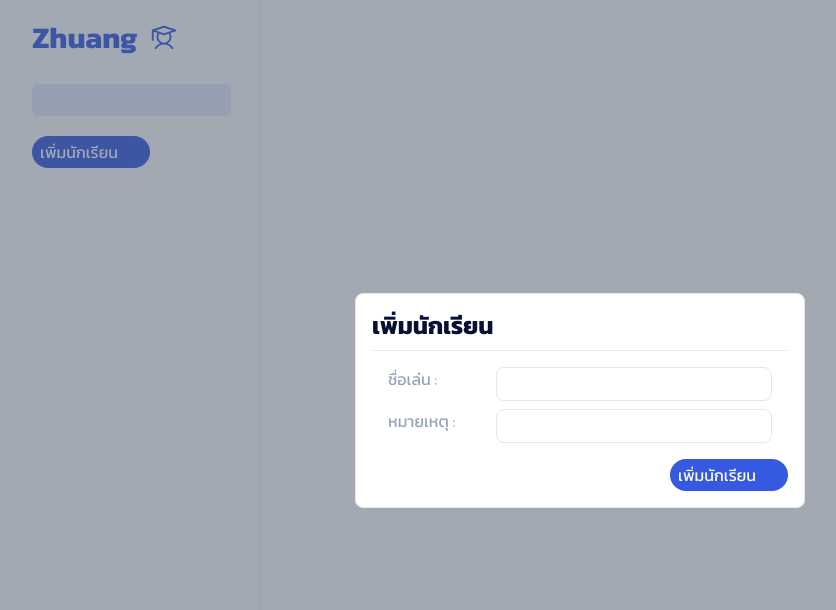
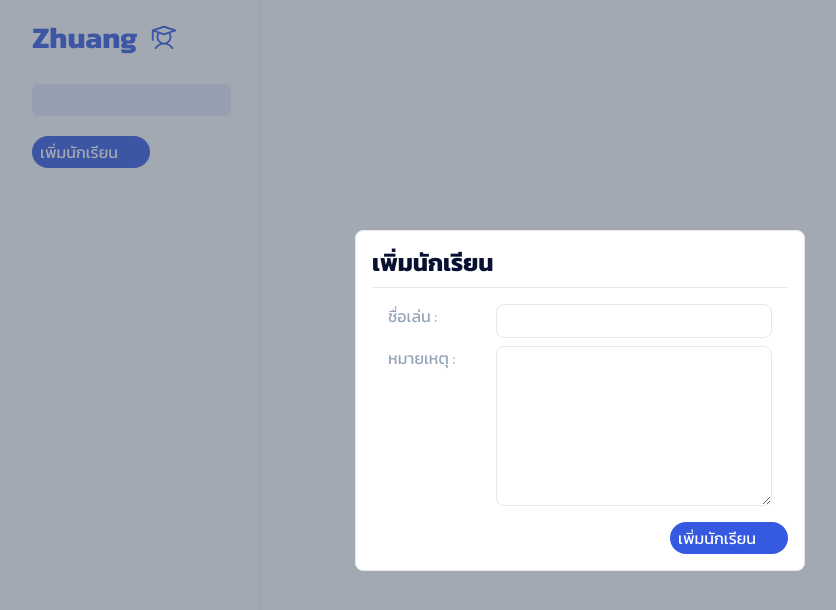
Before and after one commit to TeeGoood/Zhuang, a React (Vite) app in the folder frontend/: page / in a window 1280 px wide. Both pictures are taken after a click on the button "เพิ่มนักเรียน". Shown: the top 610 px of the page, without its empty margins (60-896 px from the left). Built offline with nearby package versions, Linux system fonts and the light colour scheme; no server answers; some icons are missing.

Commit message:
change: change note input field

```diff
--- a/frontend/src/components/forms/ClassForm.tsx
+++ b/frontend/src/components/forms/ClassForm.tsx
@@ -68,7 +68,7 @@ const ClassForm = () => {
                     หมายเหตุ
                 </label>
                 <textarea
-                    className="p-2 border rounded-lg resize-none h-fit"
+                    className="outline-none border rounded-lg px-2 py-1 h-40"
                     id="note"
                     name="note"
                     value={inputs.note}
--- a/frontend/src/components/forms/StudentForm.tsx
+++ b/frontend/src/components/forms/StudentForm.tsx
@@ -9,7 +9,7 @@ const StudentForm = () => {
     });
     const uri = `${import.meta.env.VITE_API_URL}/students`;
 
-    const handleChange = (event : ChangeEvent<HTMLInputElement>) => {
+    const handleChange = (event : ChangeEvent<HTMLInputElement> | ChangeEvent<HTMLTextAreaElement>) => {
         const name = event.target.name;
         const value = event.target.value;
         setInputs(values => ({...values, [name]: value}))
@@ -37,15 +37,14 @@ const StudentForm = () => {
 
                 />
                 <label htmlFor="note" className="text-slate-400">หมายเหตุ :</label>
-                <input
-                    type="text"
-                    className="outline-none border rounded-lg px-2 py-1"
+                <textarea
+                    className="outline-none border rounded-lg px-2 py-1 h-40"
                     id="note"
                     name="note"
                     value={inputs.note}
                     onChange={(e) => handleChange(e)}
                     required
-                />
+                ></textarea>
             </div>
             <div className="flex justify-end">
                 <button
```
